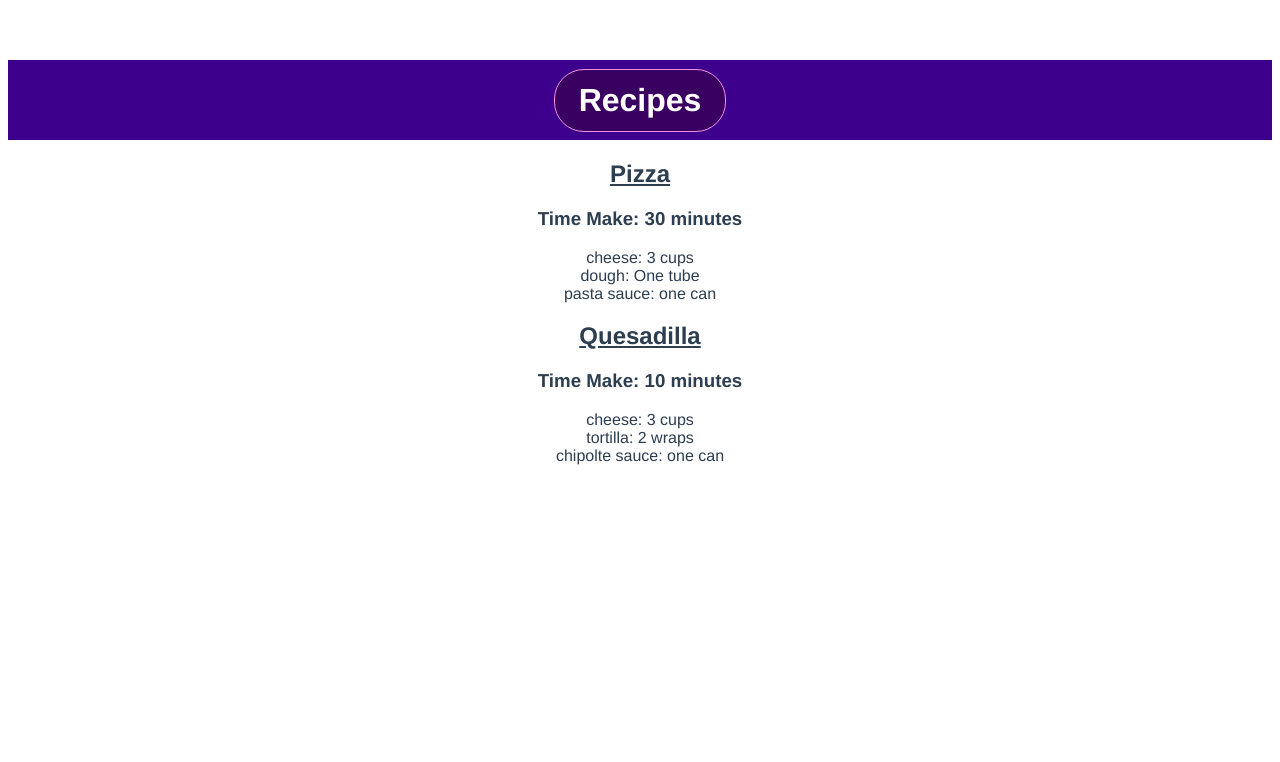
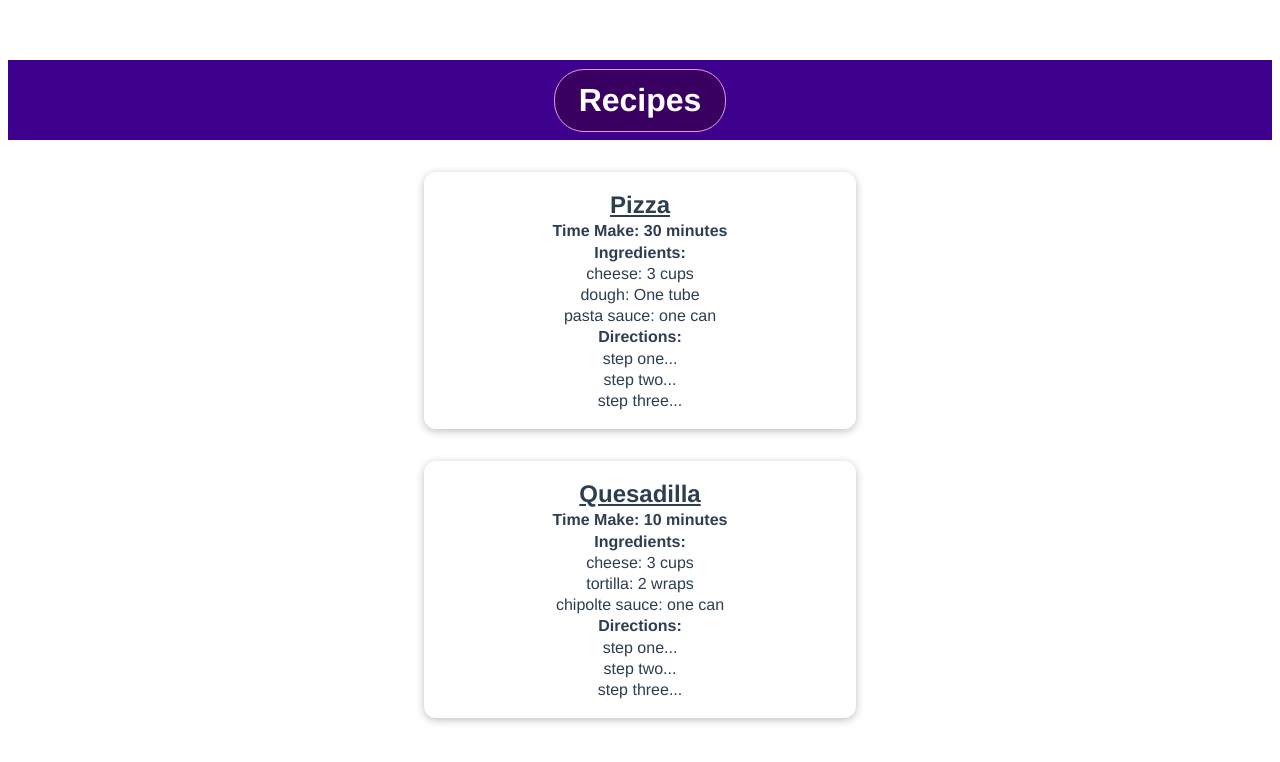
Before and after one commit to alexelmore/vue-recipes, a Vue app in the folder app/: page /recipes in a window 1280 px wide. Shown: the top 762 px of the page. Built offline with nearby package versions, Linux system fonts and the light colour scheme.

Commit message:
put recipes that are displayed in RecipeList Component, inside of BaseCard component

```diff
--- a/app/src/App.vue
+++ b/app/src/App.vue
@@ -24,4 +24,14 @@ export default {
   color: #2c3e50;
   margin-top: 60px;
 }
+h1,
+h2,
+h3,
+h4,
+p,
+ul,
+li {
+  margin: 0.2rem 0;
+  padding: 0;
+}
 </style>
--- a/app/src/Pages/recipes/RecipeList.vue
+++ b/app/src/Pages/recipes/RecipeList.vue
@@ -1,15 +1,19 @@
 <template>
-  <div>
-    <div v-for="recipe in recipes" :key="recipe.id">
+  <BaseCard v-for="recipe in recipes" :key="recipe.id">
     <h2>
       <u>{{ recipe.name }}</u>
     </h2>
-      <h3>Time Make: {{ recipe.cook_time }}</h3>
+    <h4>Time Make: {{ recipe.cook_time }}</h4>
+
+    <h4>Ingredients:</h4>
     <ul v-for="ingredient in recipe.ingredients" :key="ingredient">
       <li>{{ ingredient.name }}: {{ ingredient.amount }}</li>
     </ul>
-    </div>
-  </div>
+    <h4>Directions:</h4>
+    <p v-for="direction in recipe.directions" :key="direction">
+      {{ direction }}
+    </p>
+  </BaseCard>
 </template>
 
 <script>
--- a/app/src/components/BaseComponents/BaseCard.vue
+++ b/app/src/components/BaseComponents/BaseCard.vue
@@ -16,6 +16,6 @@ export default {
   box-shadow: 0 2px 8px rgba(0, 0, 0, 0.26);
   padding: 1rem;
   margin: 2rem auto;
-  max-width: 40rem;
+  max-width: 25rem;
 }
 </style>
--- a/app/src/store/index.js
+++ b/app/src/store/index.js
@@ -11,7 +11,7 @@ const store = createStore({
                         { name: 'dough', amount: 'One tube' },
                         { name: 'pasta sauce', amount: 'one can' }
                     ],
-                    directions: ['step one:', 'step two', 'step three'],
+                    directions: ['step one...', 'step two...', 'step three...'],
                     type: ['lunch', 'dinner'],
                     cook_time: '30 minutes',
                     id: 'pizza'
@@ -23,7 +23,7 @@ const store = createStore({
                         { name: 'tortilla', amount: '2 wraps' },
                         { name: 'chipolte sauce', amount: 'one can' }
                     ],
-                    directions: ['step one:', 'step two', 'step three'],
+                    directions: ['step one...', 'step two...', 'step three...'],
                     type: ['lunch', 'dinner'],
                     cook_time: '10 minutes',
                     id: 'quesadilla'
```
Lines whose indentation alone changed are shown as unchanged.
